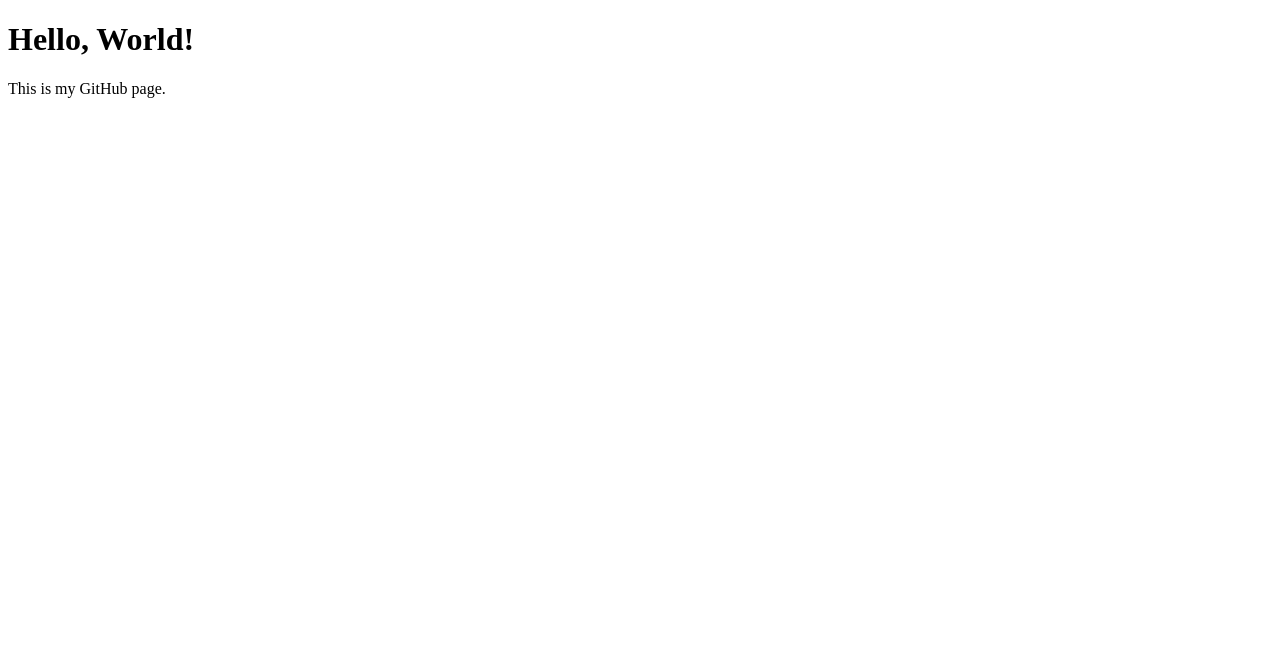
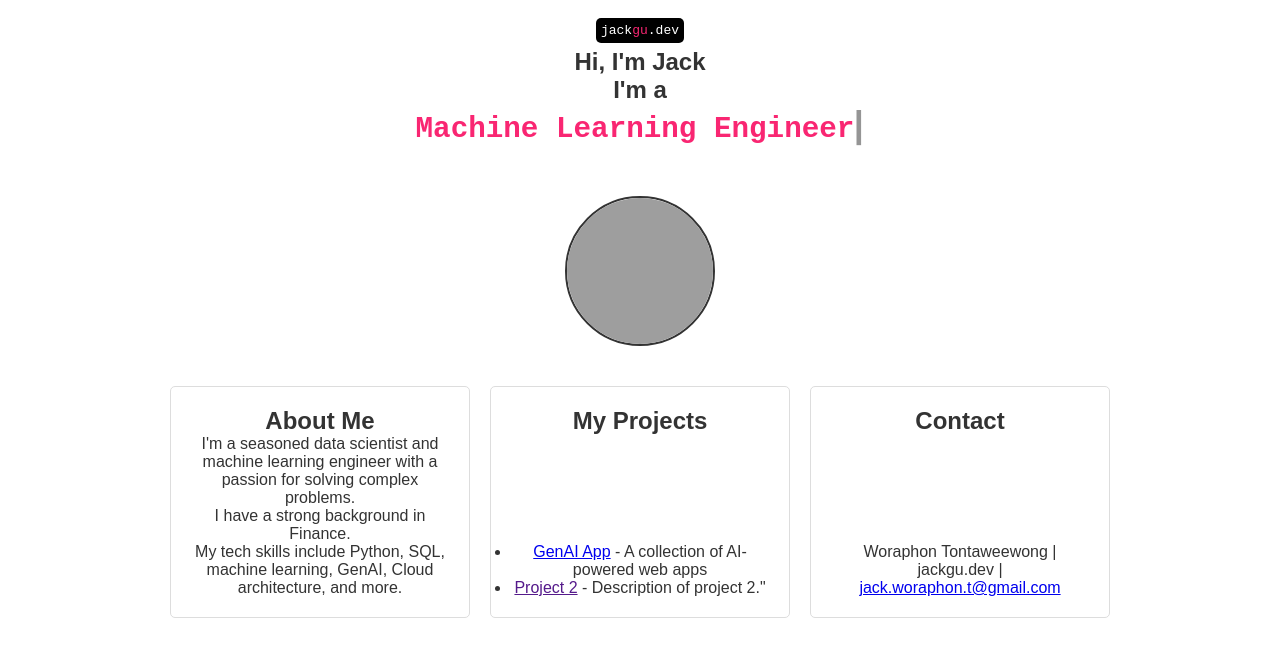
Before and after one commit to jackgurae/jackgurae.github.io, a plain HTML site: page index.html in a window 1280 px wide. Drawn offline with Linux system fonts and the light colour scheme; grey boxes are pictures that could not be loaded.

Commit message:
chore: Update landing page with profile picture, sections, and styling

```diff
--- a/index.html
+++ b/index.html
@@ -1,12 +1,55 @@
-<!-- simple web page to display on github pages -->
 <!DOCTYPE html>
-<html>
+<html lang="en">
 
 <head>
-    <title>Welcome to my GitHub Page</title>
+    <meta charset="UTF-8">
+    <meta name="viewport" content="width=device-width, initial-scale=1.0">
+    <title>Jackgu.dev - Data Scientist/ML Engineer</title>
+    <link rel="stylesheet" href="styles.css">
 </head>
 
 <body>
-    <h1>Hello, World!</h1>
-    <p>This is my GitHub page.</p>
+    <header>
+        <div class="icon">
+            <span class="icon-text">jack<span class="highlight">gu</span>.dev</span>
+        </div>
+        <div class="title-box">
+            <h1 class="title">Hi, I'm Jack<br> I'm a<br>
+                <span class="typing"></span></span><span class="cursor">|</span>
+            </h1>
+        </div>
+    </header>
+    <main>
+        <section class="profile">
+            <img src="mumu_dunkin.gif" alt="Profile Picture">
+        </section>
+        <div class="sections">
+            <div id="about" class="section">
+                <h2>About Me</h2>
+                <p>I'm a seasoned data scientist and machine learning engineer with a passion for solving complex
+                    problems.<br> I have a strong background in Finance.<br>
+                    My tech skills include Python, SQL, machine learning, GenAI, Cloud architecture, and more.
+                </p>
+            </div>
+            <div id="projects" class="section">
+                <h2>My Projects</h2>
+                <ul>
+                    <li>
+                        <a href="https://genai.jackgu.dev/" target="_blank">GenAI App</a><span> - A collection of AI-powered web apps</span>
+                    </li>
+                    <li>
+                        <a href="" target="_blank">Project 2</a><span> - Description of project 2.</span>"
+                    </li>
+                </ul>
+            </div>
+            <div id="contact" class="section">
+                <h2>Contact</h2>
+                <p>Woraphon Tontaweewong | jackgu.dev | <a href="mailto:jack.woraphon.t@gmail.com">jack.woraphon.t@gmail.com</a></p>
+
+            </div>
+        </div>
+    </main>
+    <script src="script.js"></script>
 </body>
+
+</html>
--- /dev/null
+++ b/script.js
@@ -0,0 +1,27 @@
+const typingText = document.querySelector(".typing");
+const words = ["Data Scientist", "Machine Learning Engineer", "Financial Engineer", "Quantitative Developer"];
+let wordIndex = 0;
+let letterIndex = 0;
+let currentWord = "";
+let currentLetters = "";
+
+function type() {
+    if (wordIndex === words.length) {
+        wordIndex = 0;
+    }
+    currentWord = words[wordIndex];
+    currentLetters = currentWord.slice(0, ++letterIndex);
+
+    typingText.textContent = currentLetters;
+    if (currentLetters.length === currentWord.length) {
+        wordIndex++;
+        letterIndex = 0;
+        setTimeout(type, 2000); // wait 2 seconds before starting to type the next word
+    } else {
+        setTimeout(type, 50); // type speed in milliseconds
+    }
+}
+
+document.addEventListener("DOMContentLoaded", () => {
+    type();
+});
--- /dev/null
+++ b/styles.css
@@ -0,0 +1,117 @@
+* {
+    margin: 0;
+    padding: 0;
+    box-sizing: border-box;
+}
+
+body {
+    font-family: Arial, sans-serif;
+    background-color: white;
+    color: #333;
+}
+
+header {
+    display: flex;
+    flex-direction: column;
+    align-items: center;
+    text-align: center;
+    padding: 20px;
+}
+
+header .icon .icon-text {
+    font-family: monospace;
+    background-color: black;
+    color: white;
+    padding: 5px;
+    border-radius: 5px;
+
+}
+
+
+header .icon .highlight {
+    color: #f92672; /* Monokai pink color */
+}
+
+header h1 {
+    font-size: 1.5em;
+    margin: 10px 0;
+}
+
+.typing {
+    font-size: 1.5em;
+    color: #333;
+    font-family: monospace;
+    color: #f92672; /* Monokai pink color */
+}
+
+.cursor {
+    font-size: 1.5em;
+    color: #333;
+    display: inline-block;
+    animation: blink 0.7s infinite;
+}
+
+@keyframes blink {
+    0% { opacity: 1; }
+    50% { opacity: 0; }
+    100% { opacity: 1; }
+}
+
+.profile {
+    display: flex;
+    justify-content: center;
+    margin: 20px 0;
+}
+
+.profile img {
+    width: 150px;
+    height: 150px;
+    border-radius: 50%;
+    border: 2px solid #333;
+}
+
+.sections {
+    display: flex;
+    flex-direction: column;
+    align-items: center;
+    padding: 20px;
+}
+
+.section {
+    width: 100%;
+    margin: 10px 0;
+    padding: 20px;
+    border: 1px solid #ddd;
+    border-radius: 5px;
+    text-align: center;
+}
+
+@media (min-width: 768px) {
+    body {
+        max-width: 1000px;
+        margin: 0 auto;
+    }
+
+    .sections {
+        flex-direction: row;
+        justify-content: space-around;
+    }
+
+    .section {
+        width: 30%;
+        margin: 0 10px;
+        display: flex;
+        flex-direction: column;
+        justify-content: space-between;
+    }
+}
+
+@media (min-width: 1024px) {
+    .sections {
+        align-items: stretch;
+    }
+
+    .section {
+        flex: 1;
+    }
+}
```
Also changed, not shown: 2 other files.
